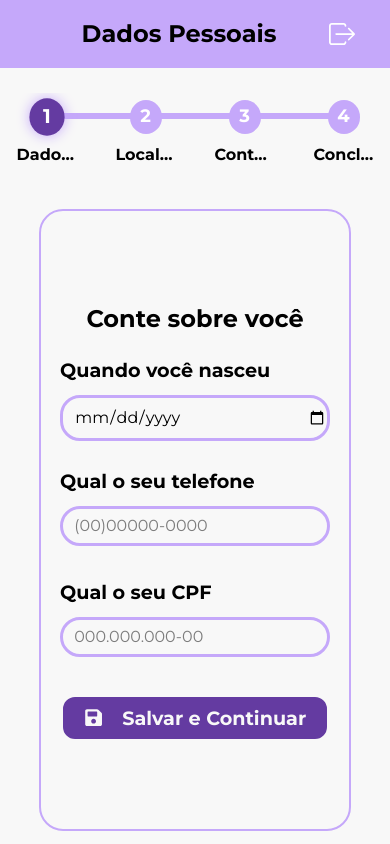
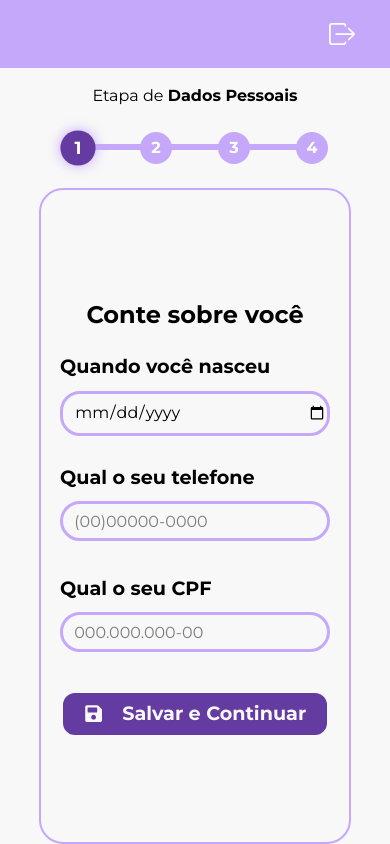
Before and after one commit to CodeSensor-PI/web-psi-rizerio, a React (Vite) app: page /dashboard/forms in a window 390 px wide. Built offline with nearby package versions, Linux system fonts and the light colour scheme.

Commit message:
style: steps com responsividade para mobile - OK

```diff
--- a/src/components/headerDash/HeaderDashComponent.jsx
+++ b/src/components/headerDash/HeaderDashComponent.jsx
@@ -2,14 +2,8 @@ import styles from "./headerDash.module.css";
 import { BsGear } from "react-icons/bs";
 import { IoIosLogOut } from "react-icons/io";
 import { IoArrowBack } from "react-icons/io5";
-import Titulo from "../titulo/TituloComponent";
-import { useEffect, useState } from "react";
 
 function HeaderDash({telaAtual,  showSettingsIcon, showBackButton = false }) {
-  const [tituloPagina, setTituloPagina] = useState('');
-  useEffect(() => {
-    handleTituloPagina();
-  }, [telaAtual]);
 
   const handleLogout = () => {
     localStorage.clear();
@@ -29,18 +23,6 @@ function HeaderDash({telaAtual,  showSettingsIcon, showBackButton = false }) {
     }
   };
 
-  const handleTituloPagina = () => {
-    if (telaAtual === "dados-pessoais") {
-      setTituloPagina("Dados Pessoais");
-    } else if(telaAtual === "localidade"){
-      setTituloPagina("Localidade");
-    } else if(telaAtual === "contato"){
-      setTituloPagina("Contato");
-    } else if(telaAtual === "conclusao"){
-      setTituloPagina("Conclusão");
-    }
-  };
-
   return (
     <header className={styles.header_dash}>
       <div className={styles.leftIcons}>
@@ -51,9 +33,6 @@ function HeaderDash({telaAtual,  showSettingsIcon, showBackButton = false }) {
             onClick={handleBack}
           />
         )}
-      </div>
-      <div>
-       <Titulo subtitulo={tituloPagina}></Titulo>
       </div>
 
       <div className={styles.rightIcons}>
--- a/src/components/main/main.module.css
+++ b/src/components/main/main.module.css
@@ -5,7 +5,7 @@
     justify-content: space-around;
     flex-direction: column;
     width: 80%;
-    height: 80%;
+    height: 100%;
     border: var(--LightPurplePsi) solid 2px;
     border-radius: 24px;
     gap: 1em;
--- a/src/components/steps/StepComponent.jsx
+++ b/src/components/steps/StepComponent.jsx
@@ -4,7 +4,12 @@ const steps = ['Dados Pessoais', 'Localidade', 'Contato', 'Conclusão'];
 
 const StepComponent = ({ stepAtual }) => {
     return (
+        <div className={styles.step_container}>
+            <div className={styles.step_header}>
+                <h2 className={styles.title}>Etapa de <b>{steps[stepAtual - 1]}</b></h2>
+            </div>
             <div className={styles.step_component}>
+
                 {steps.map((label, index) => {
                     const numeroEtapa = index + 1;
                     const ativo = stepAtual === numeroEtapa;
@@ -12,6 +17,7 @@ const StepComponent = ({ stepAtual }) => {
 
                     return (
                         <div className={styles.step_wrapper} key={index}>
+
                             {index !== 0 && (
                                 <div
                                     className={`${styles.line} ${stepAtual >= numeroEtapa ? styles.line_completed : ''
@@ -29,6 +35,7 @@ const StepComponent = ({ stepAtual }) => {
                     );
                 })}
             </div>
+        </div>
     );
 };
 
--- a/src/components/steps/step.module.css
+++ b/src/components/steps/step.module.css
@@ -1,84 +1,24 @@
 @import 'tailwindcss';
+
+.step_container {
+    display: flex;
+    flex-direction: column;
+    align-items: center;
+    width: 100%;
+    margin: 1em;
+}
 
 .step_component {
     display: flex;
     justify-content: space-between;
     align-items: center;
-    margin: 60px 0;
+    margin: 2em 0;
     position: relative;
-    width: 70%;
-    height: 0.2em;
+    width: 100%;
+    height: 1em;
     box-sizing: border-box;
 }
 
-@media (max-width: 700px) {
-    .step_component {
-        overflow-x: auto;
-        flex-wrap: nowrap;
-        gap: 10px;
-        margin: 30px 0;
-        height: 10%;
-        width: 100%;
-        /* Mantém os steps em linha, com rolagem horizontal */
-    }
-    .step_wrapper {
-        min-width: 90px;
-        flex-direction: column;
-        align-items: center;
-        margin-bottom: 0;
-    }
-    .line {
-        width: 30px;
-        height: 4px;
-        margin: 0 8px;
-        position: absolute;
-        top: 20%;
-        left: -50%;
-    }
-    .circle {
-        width: 32px;
-        height: 32px;
-        font-size: 1rem;
-    }
-    .label {
-        margin-top: 8px;
-        margin-left: 0;
-        font-size: 14px;
-        text-align: center;
-    }
-}
-
-@media (max-width: 480px) {
-    .step_component {
-        gap: 6px;
-        margin: 12px 0;
-        overflow-x: auto;
-        flex-wrap: nowrap;
-    }
-    .step_wrapper {
-        min-width: 70px;
-    }
-    .circle {
-        width: 22px;
-        height: 22px;
-        font-size: 0.85rem;
-    }
-    .label {
-        font-size: 10px;
-        margin-left: 0;
-        margin-top: 6px;
-        white-space: nowrap;
-        max-width: 60px;
-        overflow: hidden;
-        text-overflow: ellipsis;
-        line-height: 1.1;
-    }
-    .line {
-        width: 14px;
-        height: 3px;
-        margin: 0 2px;
-    }
-}
 
 .step_wrapper {
     display: flex;
@@ -87,6 +27,15 @@
     flex: 1;
     position: relative;
 }
+
+.step_header {
+    display: none;
+    .title {
+        font-size: 16px;
+        margin-top: 1em;
+    }
+}
+
 
 .line {
     content: '';
@@ -137,3 +86,46 @@
     font-weight: bold;
     text-align: center;
 }
+
+@media (max-width: 1050px) {
+    .step_component {
+        width: 70%;
+    }
+
+    .circle {
+        width: 32px;
+        height: 32px;
+        font-size: 1rem;
+    }
+
+    .label {
+        font-size: 14px;
+        text-align: center;
+    }
+}
+
+@media (max-width: 770px) {
+    .step_component {
+        width: 80%;
+    }
+
+}
+
+@media (max-width: 700px) {
+    .step_header {
+        display: flex;
+    }
+
+    .step_container {
+        width: 100%;
+        margin: 0;
+    }
+
+    .label {
+        display: none;
+    }
+
+    .line {
+        top: 40%;
+    }
+}
```
Lines whose indentation alone changed are shown as unchanged.
